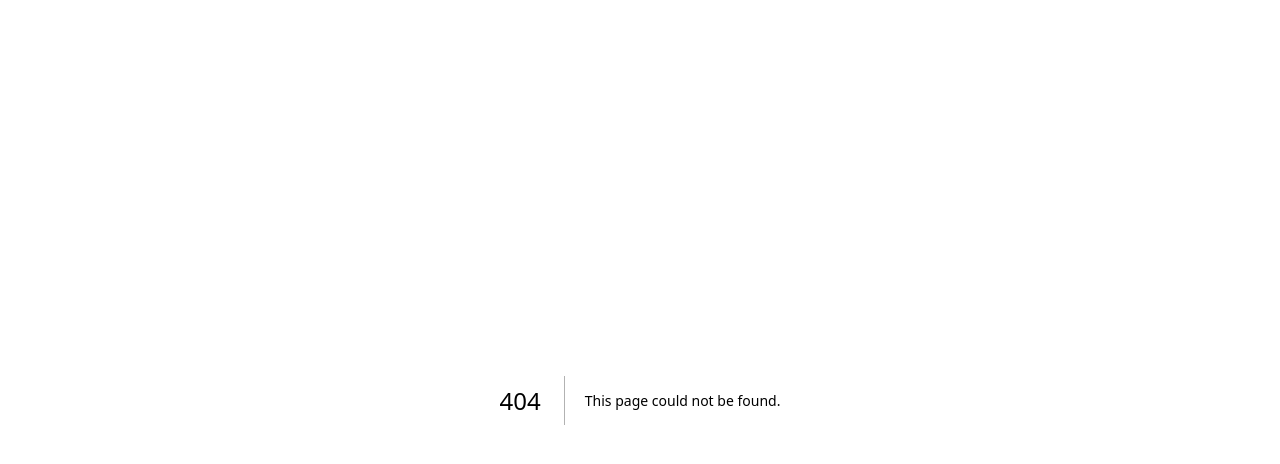
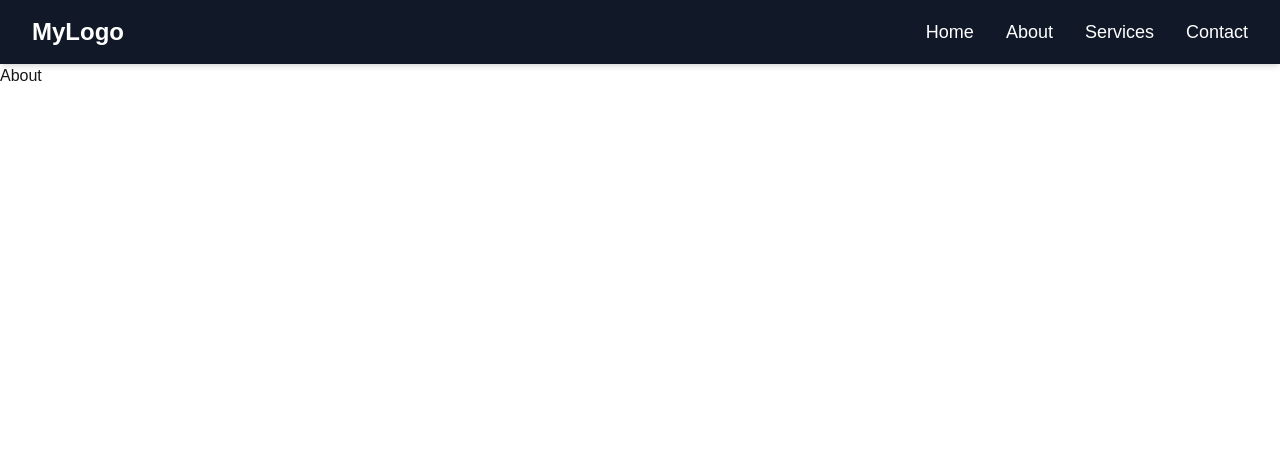
Before and after one commit to fidsolit/outsourcingcx, a Next.js app: page /about in a window 1280 px wide. Before the commit this address had no page. Shown: the top 464 px of the page. Built offline with nearby package versions, Linux system fonts and the light colour scheme.

Commit message:
modified navbar added framer motion

```diff
--- /dev/null
+++ b/app/about/page.tsx
@@ -0,0 +1,7 @@
+import React from "react";
+
+const About = () => {
+  return <div>About</div>;
+};
+
+export default About;
--- /dev/null
+++ b/app/components/navbar.tsx
@@ -0,0 +1,161 @@
+// File: components/FancyNavbar.tsx
+"use client";
+
+import React, { useState } from "react";
+import Link from "next/link";
+import { motion } from "framer-motion";
+
+const Navbar: React.FC = () => {
+  const [isOpen, setIsOpen] = useState(false);
+
+  const hamburgerVariants = {
+    open: {
+      transition: { staggerChildren: 0.1, staggerDirection: -1 },
+    },
+    closed: {
+      transition: { staggerChildren: 0.1, staggerDirection: 1 },
+    },
+  };
+
+  const topLineVariants = {
+    open: {
+      rotate: 45,
+      y: 6,
+      transition: { duration: 0.3 },
+    },
+    closed: {
+      rotate: 0,
+      y: 0,
+      transition: { duration: 0.3 },
+    },
+  };
+
+  const middleLineVariants = {
+    open: {
+      opacity: 0,
+      transition: { duration: 0.3 },
+    },
+    closed: {
+      opacity: 1,
+      transition: { duration: 0.3 },
+    },
+  };
+
+  const bottomLineVariants = {
+    open: {
+      rotate: -45,
+      y: -6,
+      transition: { duration: 0.3 },
+    },
+    closed: {
+      rotate: 0,
+      y: 0,
+      transition: { duration: 0.3 },
+    },
+  };
+
+  return (
+    <nav className="flex justify-between items-center py-4 px-8 bg-gray-900 text-white shadow-md">
+      {/* Logo */}
+      <div className="text-2xl font-bold">
+        <Link href="/" className="hover:text-blue-400 transition-colors">
+          MyLogo
+        </Link>
+      </div>
+
+      {/* Hamburger Menu */}
+      <button
+        className="block md:hidden focus:outline-none"
+        onClick={() => setIsOpen(!isOpen)}
+      >
+        <motion.div
+          className="space-y-2 relative"
+          animate={isOpen ? "open" : "closed"}
+          variants={hamburgerVariants}
+        >
+          {/* Top line */}
+          <motion.span
+            className="block w-8 h-1 bg-white"
+            variants={topLineVariants}
+          />
+          {/* Middle line */}
+          <motion.span
+            className="block w-8 h-1 bg-white"
+            variants={middleLineVariants}
+          />
+          {/* Bottom line */}
+          <motion.span
+            className="block w-8 h-1 bg-white"
+            variants={bottomLineVariants}
+          />
+        </motion.div>
+      </button>
+
+      {/* Navigation List */}
+      <motion.ul
+        className={`${
+          isOpen ? "flex" : "hidden"
+        } flex-col md:flex md:flex-row md:space-x-8 list-none absolute md:static top-16 left-0 w-full md:w-auto bg-gray-900 md:bg-transparent p-4 md:p-0`}
+        initial="hidden"
+        animate="visible"
+        variants={containerVariants}
+      >
+        {navItems.map((item) => (
+          <motion.li
+            key={item.name}
+            className="text-lg"
+            variants={itemVariants}
+            whileHover={{ scale: 1.1 }}
+            whileTap={{ scale: 0.95 }}
+          >
+            <Link
+              href={item.href}
+              className="hover:text-blue-400 transition-colors block py-2 md:py-0"
+            >
+              {item.name}
+            </Link>
+          </motion.li>
+        ))}
+      </motion.ul>
+    </nav>
+  );
+};
+
+const navItems = [
+  { name: "Home", href: "/home" },
+  { name: "About", href: "/about" },
+  { name: "Services", href: "/services" },
+  { name: "Contact", href: "/contact" },
+];
+
+// Framer Motion Variants
+const containerVariants = {
+  hidden: {
+    opacity: 0,
+    y: -20,
+  },
+  visible: {
+    opacity: 1,
+    y: 0,
+    transition: {
+      staggerChildren: 0.2,
+      duration: 0.5,
+    },
+  },
+};
+
+const itemVariants = {
+  hidden: {
+    opacity: 0,
+    y: 20,
+  },
+  visible: {
+    opacity: 1,
+    y: 0,
+    transition: {
+      duration: 0.3,
+    },
+  },
+};
+
+export default Navbar;
--- a/app/layout.tsx
+++ b/app/layout.tsx
@@ -1,6 +1,7 @@
 import type { Metadata } from "next";
 import localFont from "next/font/local";
 import "./globals.css";
+import Navbar from "./components/navbar";
 
 const geistSans = localFont({
   src: "./fonts/GeistVF.woff",
@@ -28,6 +29,7 @@ export default function RootLayout({
       <body
         className={`${geistSans.variable} ${geistMono.variable} antialiased`}
       >
+        <Navbar />
         {children}
       </body>
     </html>
```
Also changed, not shown: package.json (+7 -6 lines), 1 other file (tests, documents, lock files or other folders).
